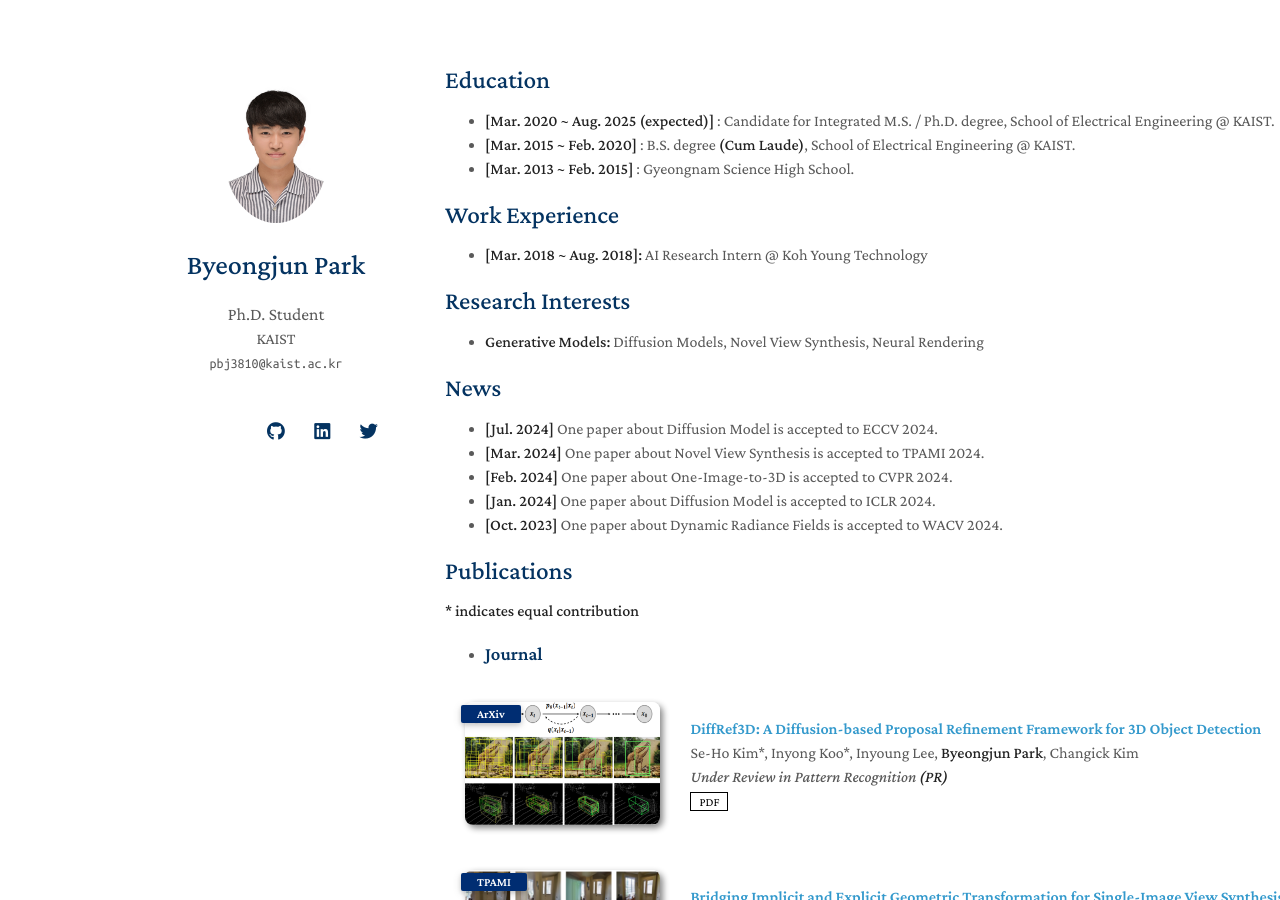
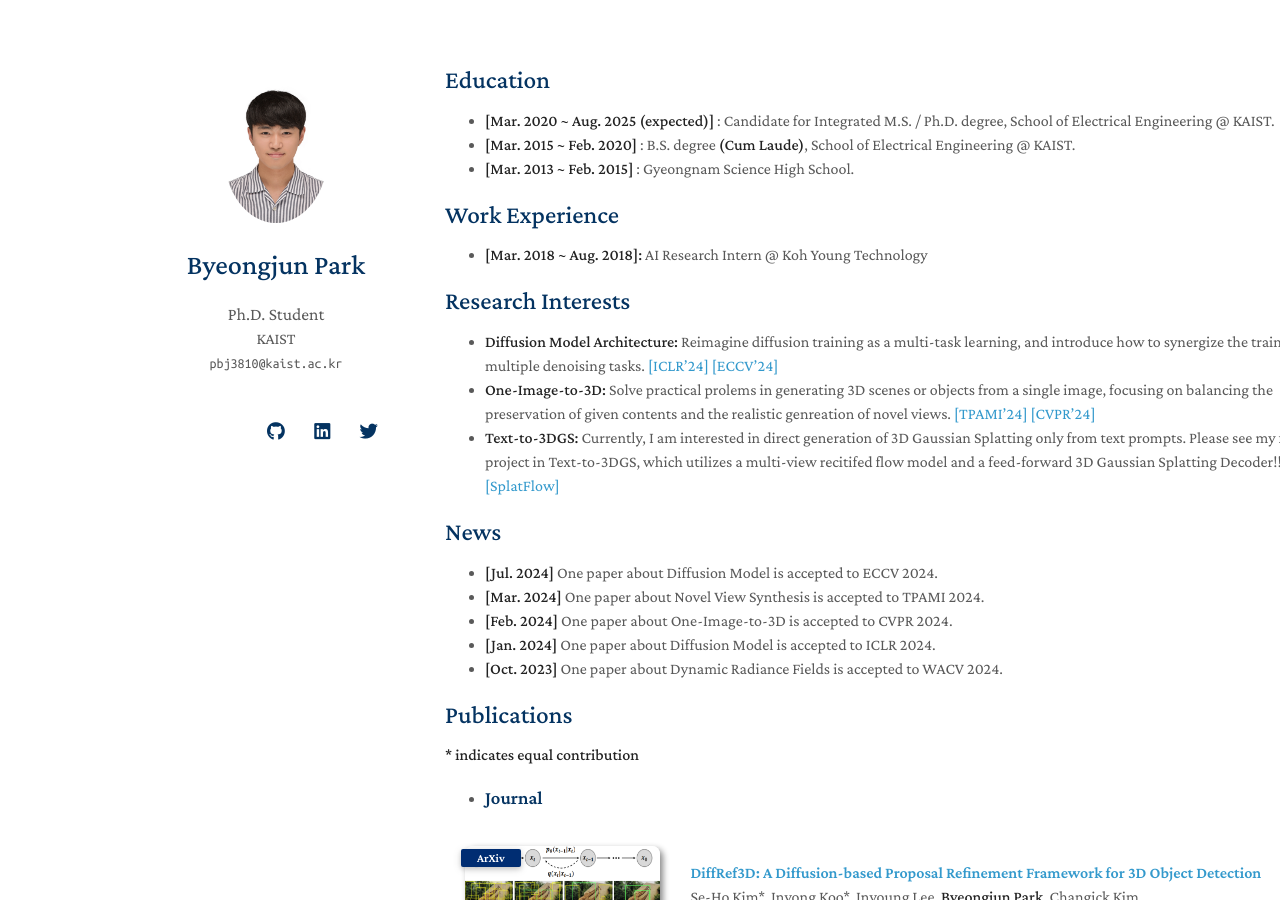
Before and after one commit to byeongjun-park/byeongjun-park.github.io, a Jekyll site: the page built from index.md, in a window 1280 px wide and 900 px high. Built offline with Jekyll 4.4.1, drawn with Linux system fonts in a browser that asks for light colours; nearby versions of some CDN libraries; a style sheet for code colours, icons or effects is not loaded; our own code applies the rules of GitHub Pages for plain Markdown files.

Commit message:
profile update

```diff
--- a/index.md
+++ b/index.md
@@ -14,7 +14,15 @@ layout: homepage
 
 ## Research Interests
 
-* **Generative Models:** Diffusion Models, Novel View Synthesis, Neural Rendering
+* **Diffusion Model Architecture:** Reimagine diffusion training as a multi-task learning, and introduce how to
+synergize the training of multiple denoising tasks. [[ICLR'24]](https://openreview.net/forum?id=MY0qlcFcUg)
+[[ECCV'24]](https://arxiv.org/abs/2403.09176.pdf)
+* **One-Image-to-3D:** Solve practical prolems in generating 3D scenes or objects from a single image, focusing on
+balancing the preservation of given contents and the realistic genreation of novel views. [[TPAMI'24]](https://ieeexplore.ieee.org/document/10475596)
+[[CVPR'24]](https://openaccess.thecvf.com/content/CVPR2024/html/Woo_HarmonyView_Harmonizing_Consistency_and_Diversity_in_One-Image-to-3D_CVPR_2024_paper.html)
+* **Text-to-3DGS:** Currently, I am interested in direct generation of 3D Gaussian Splatting only from text prompts.
+Please see my first project in Text-to-3DGS, which utilizes a multi-view recitifed flow model and
+a feed-forward 3D Gaussian Splatting Decoder!! [[SplatFlow]](https://arxiv.org/pdf/2411.16443)
 
 ## News
 
```
